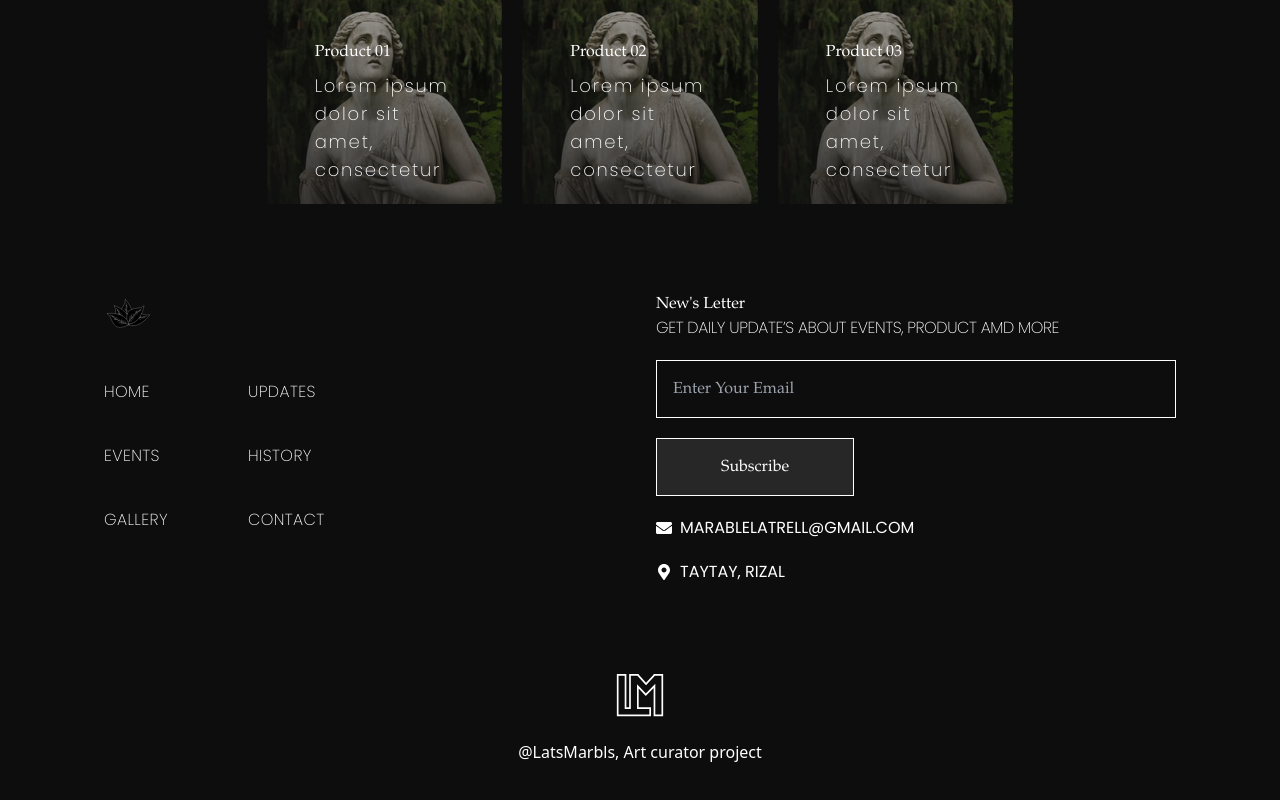
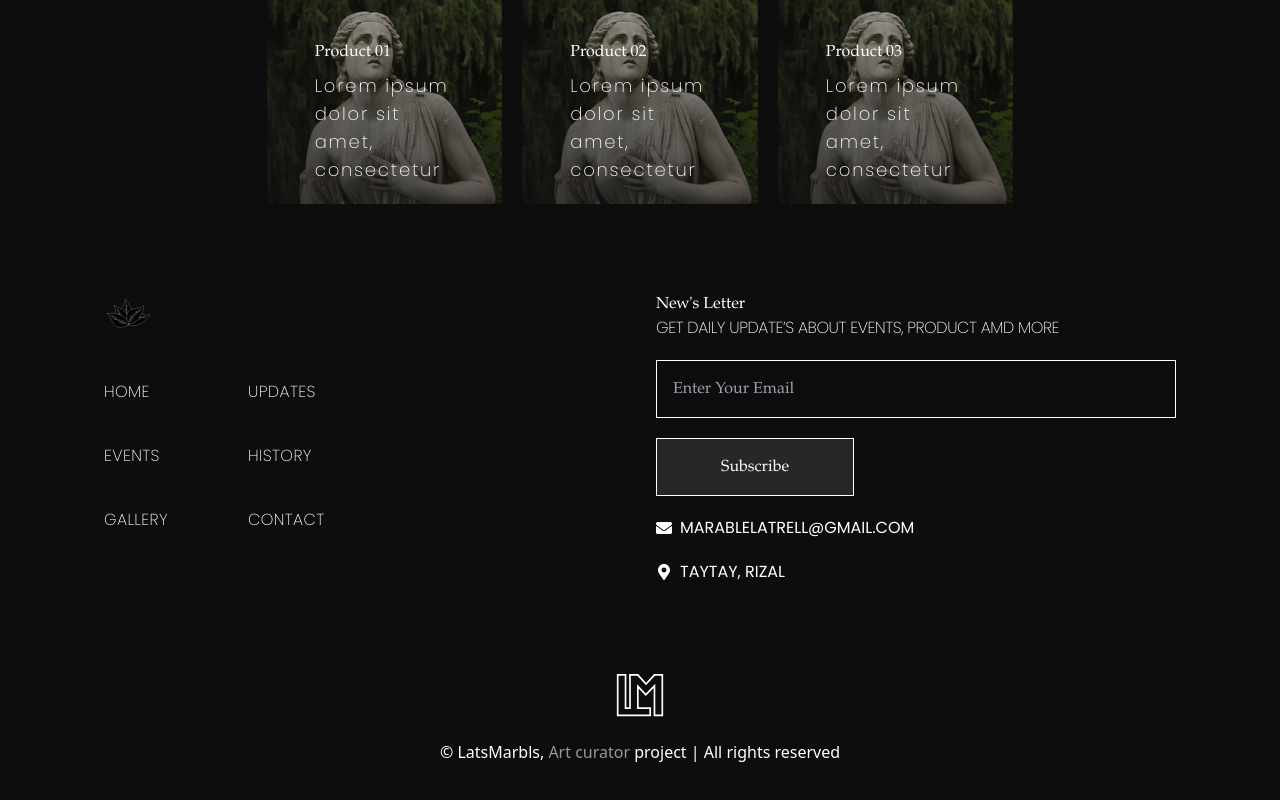
Before and after one commit to Havennnn/curatorArt, a React (Vite) app: page / in a window 1280 px wide. Shown: the part 4592-5392 px from the top of the page. Built offline with nearby package versions, Linux system fonts and the light colour scheme.

Commit message:
footer fix

```diff
--- a/src/Components/Footer.jsx
+++ b/src/Components/Footer.jsx
@@ -77,7 +77,10 @@ const Footer = () => {
       </div>
       <div className="flex justify-center items-center mt-20 text-white 2xl:text-2xl font-sans flex-col gap-5">
         <img src="/LM.svg" alt="LatsMarbls" className="h-12 w-12"></img>
-        <h1 className="font-extralight">@LatsMarbls, Art curator project</h1>
+        <h1 className="font-extralight">
+          © LatsMarbls, <span className="text-[#979797]">Art curator</span>{" "}
+          project | All rights reserved
+        </h1>
       </div>
     </div>
   );
```
